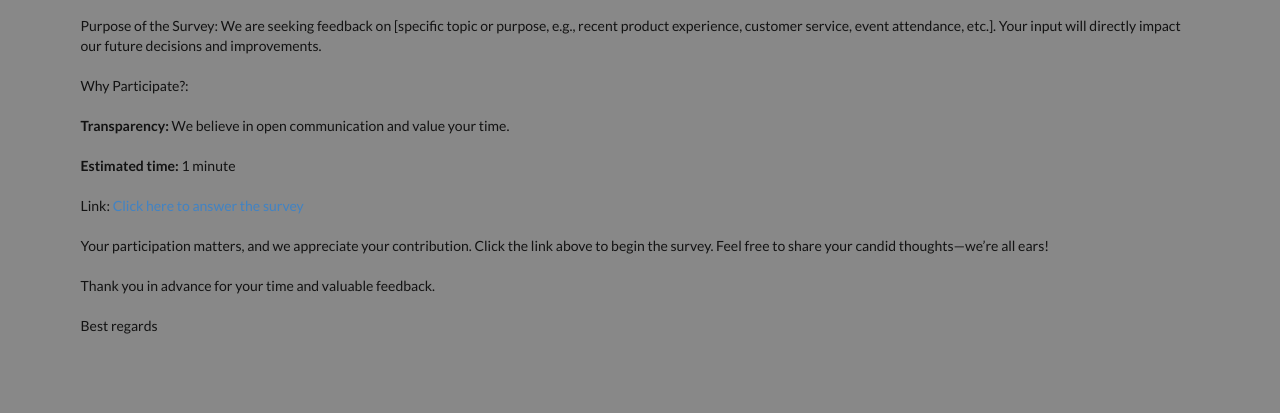
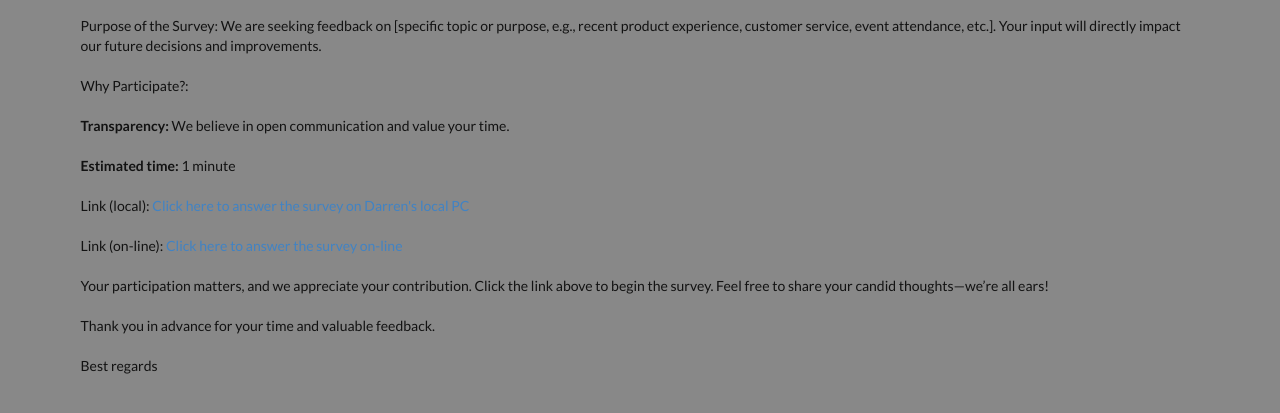
Before and after one commit to DarrenRobinson500/riscentric, a Django app: template app/templates/email_template.html in a window 1280 px wide. Shown: the part 247-660 px from the top of the page. Run offline with Django 4.2, Linux system fonts and the light colour scheme; data comes from the database, SQL or seed files in the repository; tables that the repository leaves empty hold one stand-in row (values such as "Sample post"); the template is opened without the code that fills it: values that come from a table or form of the project are taken from there, most other values are stand-ins (such as "Sample title", 1, 10 or a date in 2020); some libraries are stand-ins or nearby versions.

Commit message:
Add on-line link to email (in addition to the existing local link)

```diff
--- a/app/templates/base_no_nav.html
+++ b/app/templates/base_no_nav.html
@@ -3,7 +3,6 @@
 <html lang="en">
   <head>
     <!-- Required meta tags -->
-    <link rel="icon" href="{% static 'pinkyak.ico' %}">
     <meta charset="utf-8">
     <meta name="viewport" content="width=device-width, initial-scale=1">
 
--- a/app/templates/email_template.html
+++ b/app/templates/email_template.html
@@ -17,7 +17,8 @@ Why Participate?: <br><br>
 <b>Transparency:</b> We believe in open communication and value your time. <br><br>
 
 <b>Estimated time:</b> 1 minute <br><br>
-Link: <a href="http://127.0.0.1:8000/survey/{{ email.id }}">Click here to answer the survey</a><br><br>
+Link (local): <a href="http://127.0.0.1:8000/survey/{{ email.id }}">Click here to answer the survey on Darren's local PC</a><br><br>
+Link (on-line): <a href="https://riscentric.vercel.app/survey/{{ email.id }}">Click here to answer the survey on-line</a><br><br>
 
 Your participation matters, and we appreciate your contribution. Click the link above to begin the survey. Feel free to share your candid thoughts—we’re all ears!
 <br><br>
```
